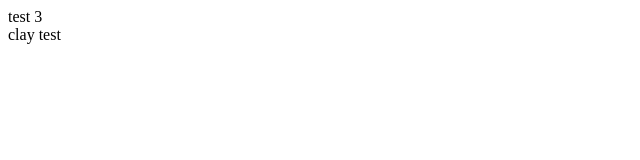
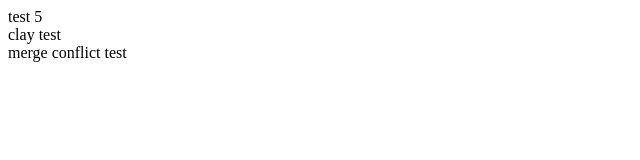
Before and after one commit to maxpreps-testing/test-1, a plain HTML site: page index.html in a window 1280 px wide. Shown: the whole page, without its empty margins (0-640 px from the left). Drawn offline with Linux system fonts and the light colour scheme.

Commit message:
Merge conflict test

```diff
--- a/index.html
+++ b/index.html
@@ -1,2 +1,4 @@
-<div>test 3</div>
+<div>test 5</div>
 <div>clay test</div>
+
+<div>merge conflict test</div>
```
